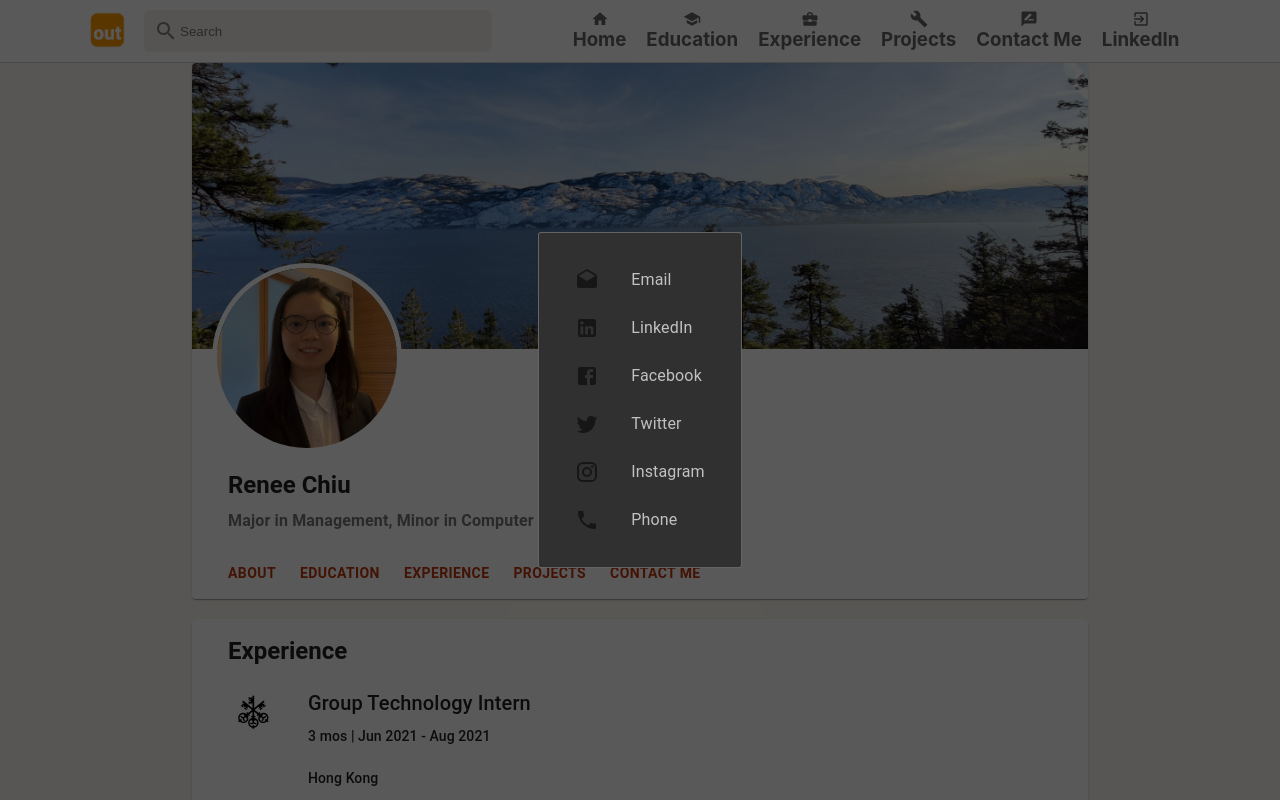
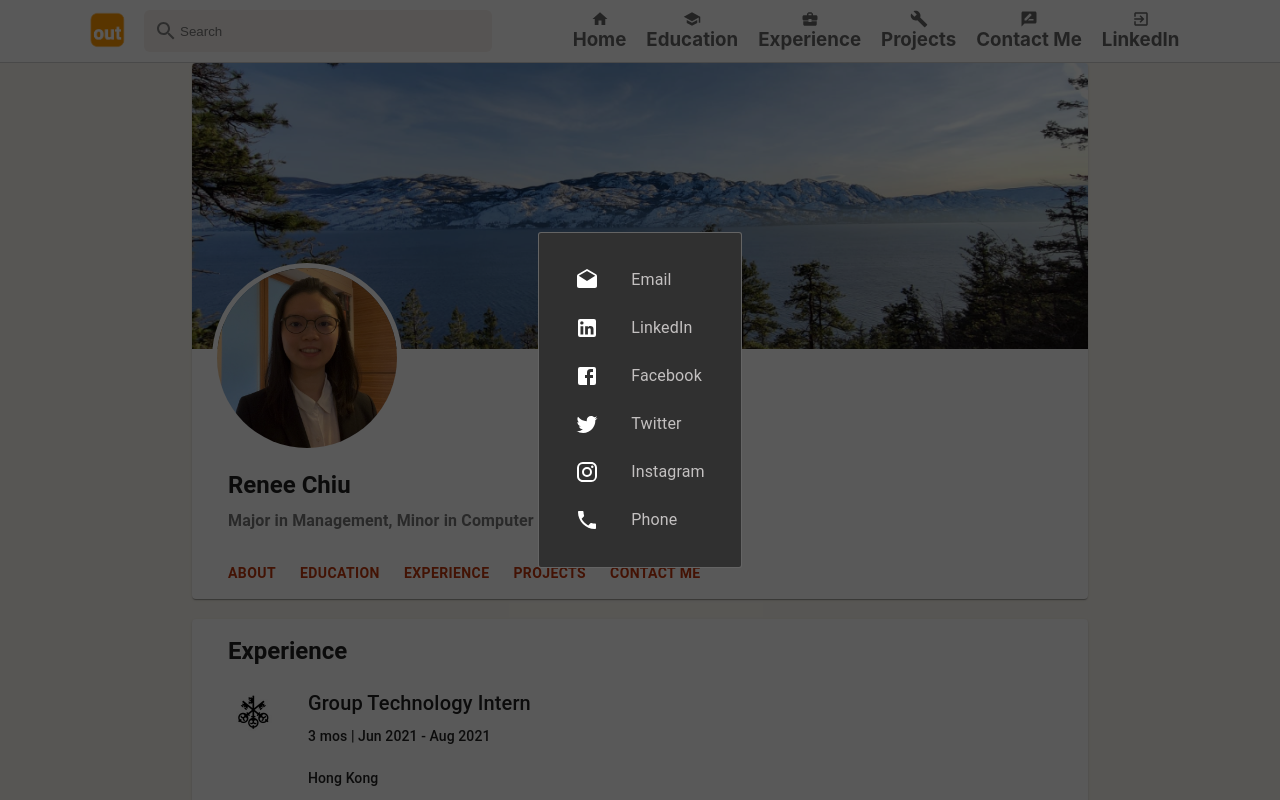
Before and after one commit to CWYRenee/CWYRenee.github.io, a React (Create React App) app: page / in a window 1280 px wide. Both pictures are taken after a click on the button "CONTACT ME". Shown: the top 800 px of the page. Built offline with nearby package versions, Linux system fonts and the light colour scheme.

Commit message:
contact styling

```diff
--- a/package.json
+++ b/package.json
@@ -14,6 +14,7 @@
     "@testing-library/react": "^9.5.0",
     "@testing-library/user-event": "^7.2.1",
     "react": "^17.0.2",
+    "react-copy-to-clipboard": "^5.0.4",
     "react-dom": "^17.0.2",
     "react-redux": "^7.2.6",
     "react-router-dom": "^6.2.2",
--- a/src/components/Feed/ContactCard.js
+++ b/src/components/Feed/ContactCard.js
@@ -1,4 +1,6 @@
 import React from 'react'
+import { CopyToClipboard } from "react-copy-to-clipboard";
+
 import List from '@mui/material/List';
 import ListItem from '@mui/material/ListItem';
 import ListItemButton from '@mui/material/ListItemButton';
@@ -11,21 +13,24 @@ import InstagramIcon from '@mui/icons-material/Instagram';
 import TwitterIcon from '@mui/icons-material/Twitter';
 import LocalPhoneIcon from '@mui/icons-material/LocalPhone';
 
+import './ContactCard.sass'
+
+
 export default function ContactCard() {
   return (
-    <List>
+    <List className='contacts'>
       <ListItem disablePadding>
         <ListItemButton>
           <ListItemIcon>
-          <DraftsIcon />
-          </ListItemIcon>
+          <DraftsIcon sx={{ color: 'white' }}/>
+          </ListItemIcon >
           <ListItemText primary="Email" />
         </ListItemButton>
       </ListItem>
       <ListItem disablePadding>
         <ListItemButton>
           <ListItemIcon>
-            <LinkedInIcon />
+            <LinkedInIcon sx={{ color: 'white' }}/>
           </ListItemIcon>
           <ListItemText primary="LinkedIn" />
         </ListItemButton>
@@ -33,7 +38,7 @@ export default function ContactCard() {
       <ListItem disablePadding>
         <ListItemButton>
           <ListItemIcon>
-            <FacebookIcon />
+            <FacebookIcon sx={{ color: 'white' }}/>
           </ListItemIcon>
           <ListItemText primary="Facebook" />
         </ListItemButton>
@@ -41,7 +46,7 @@ export default function ContactCard() {
       <ListItem disablePadding>
         <ListItemButton>
           <ListItemIcon>
-            <TwitterIcon />
+            <TwitterIcon sx={{ color: 'white' }}/>
           </ListItemIcon>
           <ListItemText primary="Twitter" />
         </ListItemButton>
@@ -49,15 +54,15 @@ export default function ContactCard() {
       <ListItem disablePadding>
         <ListItemButton>
           <ListItemIcon>
-            <InstagramIcon />
+            <InstagramIcon sx={{ color: 'white' }}/>
           </ListItemIcon>
           <ListItemText primary="Instagram" />
         </ListItemButton>
       </ListItem>
       <ListItem disablePadding>
-        <ListItemButton>
+        <ListItemButton >
           <ListItemIcon>
-            <LocalPhoneIcon />
+            <LocalPhoneIcon sx={{ color: 'white' }}/>
           </ListItemIcon>
           <ListItemText primary="Phone" />
         </ListItemButton>
--- /dev/null
+++ b/src/components/Feed/ContactCard.sass
@@ -0,0 +1 @@
+.contacts
```
Also changed, not shown: 1 other file (tests, documents, lock files or other folders).
